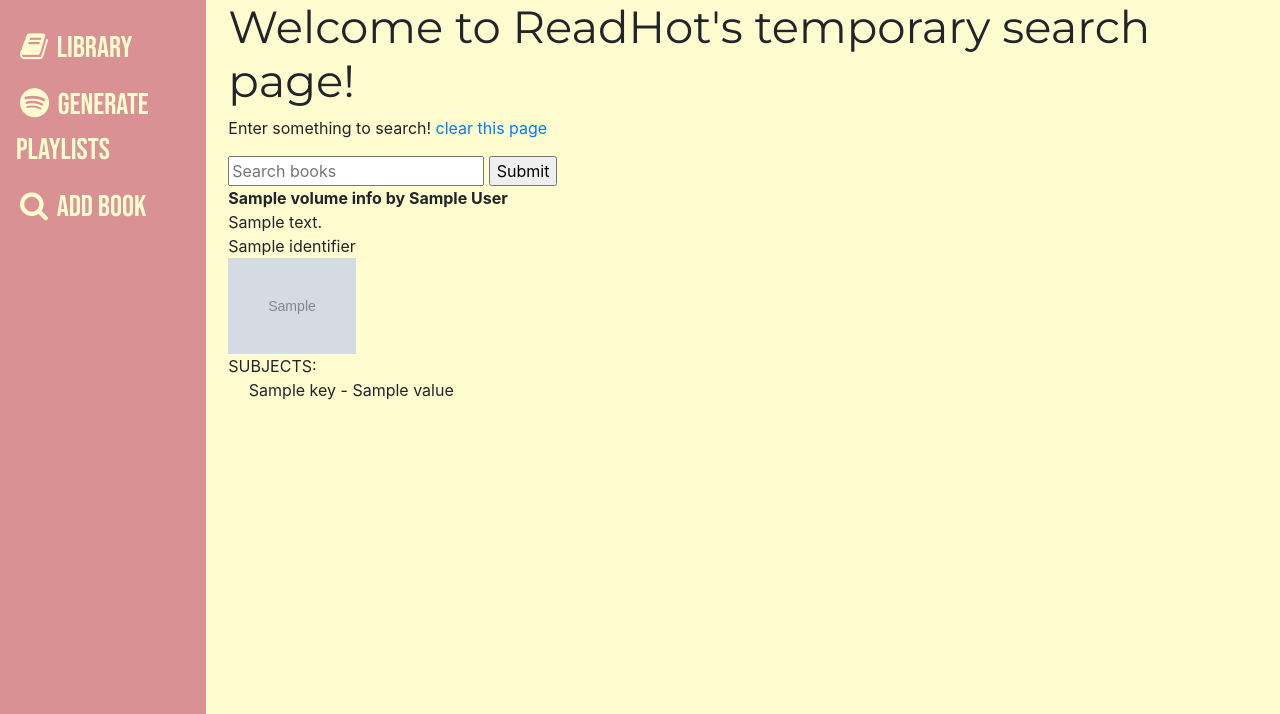
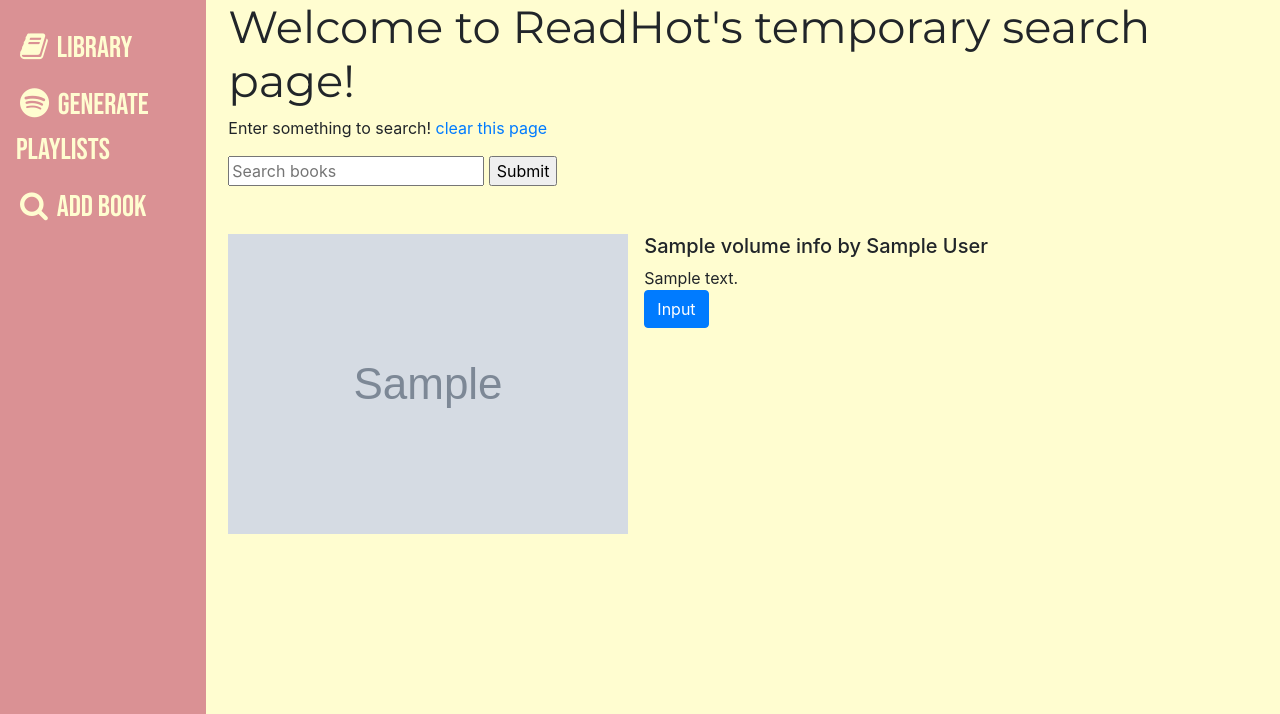
Before and after one commit to bernardw11/ReadHot-project, a Flask app: template templates/library_search.html in a window 1280 px wide. Shown: the part 86-800 px from the top of the page. Run offline with Flask 2, Linux system fonts and the light colour scheme; the template is opened without the code that fills it: most values are stand-ins (such as "Sample title", 1, 10 or a date in 2020); grey boxes marked "Sample" are stand-in pictures; some libraries are stand-ins or nearby versions.

Commit message:
book search results now render as media objects

```diff
--- a/templates/library_search.html
+++ b/templates/library_search.html
@@ -11,14 +11,24 @@
 
     {% if books %}
       {% for i in books %}
-          <b>{{i.volumeInfo.title}} by {{i.volumeInfo.authors}}</b><br>
+          <!-- <b>{{i.volumeInfo.title}} by {{i.volumeInfo.authors[0]}}</b><br>
           <div>{{i.volumeInfo.description}}</div>
           <div>{{i.volumeInfo.industryIdentifiers.0.identifier}}</div>
-          <img src = "{{i.volumeInfo.imageLinks.thumbnail}}" width = "128"> <br>
-          <div>SUBJECTS:</div>
+          <img src = "{{i.volumeInfo.imageLinks.thumbnail}}" width = "128"> <br> -->
+          <!-- <div>SUBJECTS:</div>
           {% for key, value in i.volumeInfo.subject.items() %}
               <div>&emsp; {{key}} - {{value}}</div>
-          {% endfor %}
+          {% endfor %} -->
+          <div class="media my-5">
+            <img class="mr-3" src = "{{i.volumeInfo.imageLinks.thumbnail}}" alt="Generic placeholder image">
+            <div class="media-body">
+                <h5 class="mt-0">{{i.volumeInfo.title}} by
+                    {{i.volumeInfo.authors[0]}}</h5>
+                {{i.volumeInfo.description}}
+                <br>
+                <input class="btn btn-primary" type="button" value="Input">
+            </div>
+          </div>
       {% endfor %}
     {% endif %}
 
```
Also changed, not shown: 1 other file.
